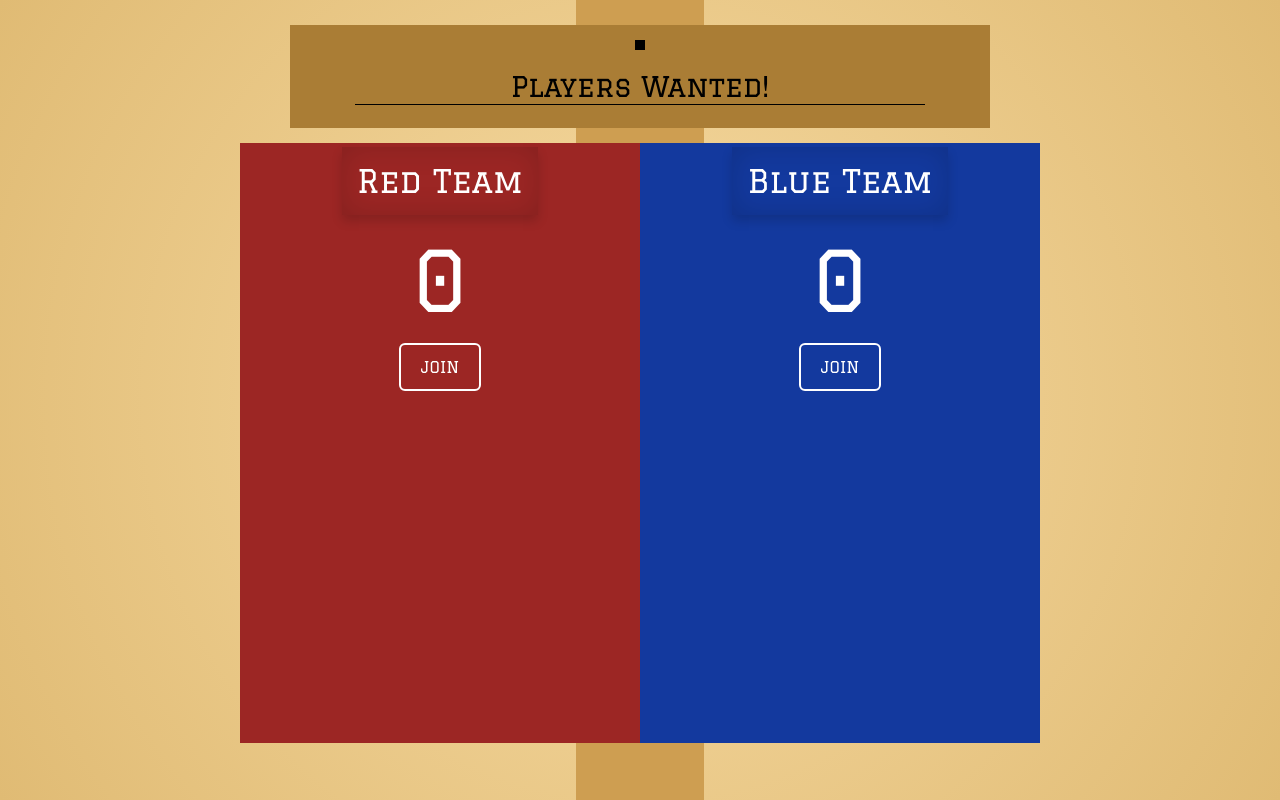
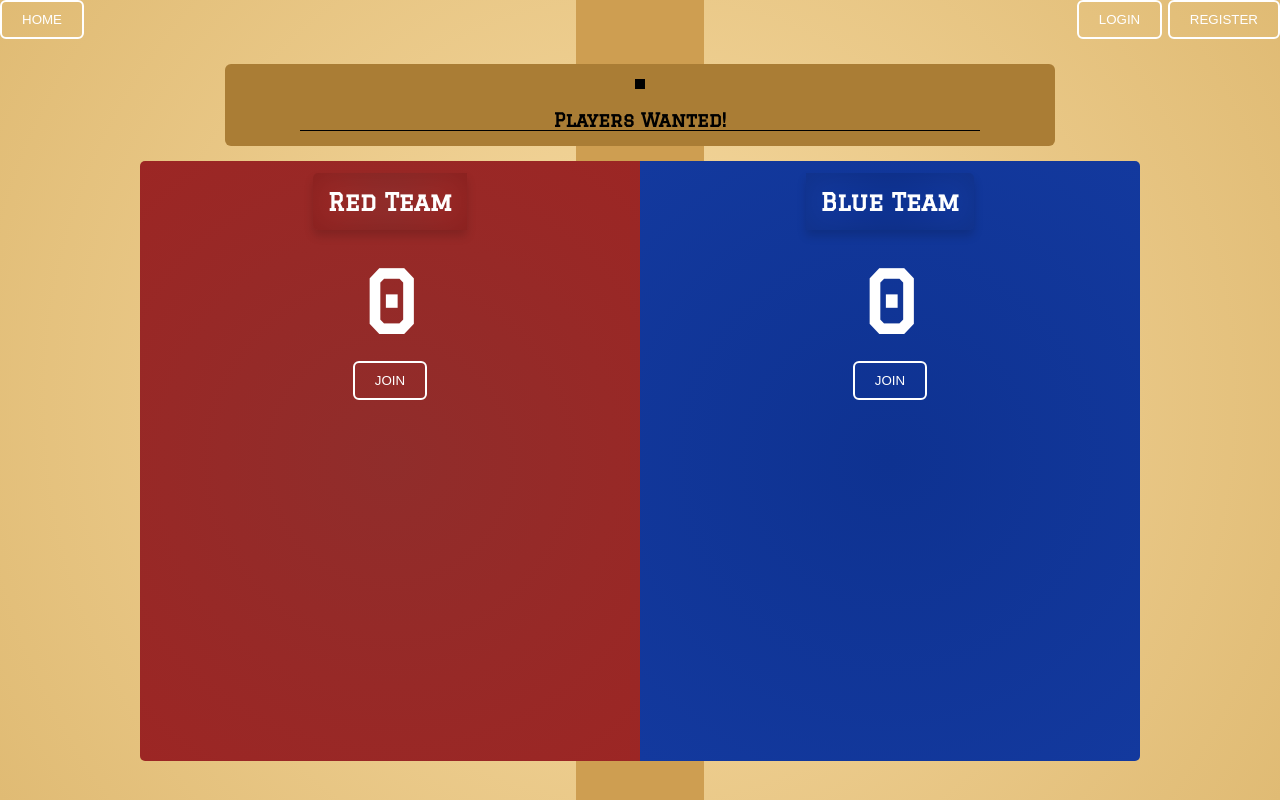
Before and after one commit to Naflin/redvsblue, a Django app: page / in a window 1280 px wide. Run offline with Django 3.2, Linux system fonts and the light colour scheme; data that the repository does not hold is empty; some libraries are stand-ins or nearby versions.

Commit message:
added lobby page

```diff
--- a/trivia/static/trivia/css/style.css
+++ b/trivia/static/trivia/css/style.css
@@ -23,6 +23,25 @@ RED VS BLUE
 */
 
 
+.primary-nav {
+    display: flex;
+    flex-direction: row;
+    justify-content: space-between;
+}
+
+.btn {
+    padding-bottom: 10px;
+    padding-top: 10px;
+    padding-right: 20px;
+    padding-left: 20px;
+    border-radius: 6px;
+    border: 2px solid #ffffff;
+    background: transparent;
+    color: #ffffff;
+    text-transform: uppercase;
+    text-decoration: none;
+    cursor: pointer;
+}
 
 #content {
     /* display: flex;
@@ -37,20 +56,61 @@ RED VS BLUE
     width: 100%;
 } */
 
+.dead-center {
+    display: flex;
+    justify-content: center;
+}
+
 .section {
+    display: flex;
+    justify-content: center;
+    width: 800px;
+}
+
+.row {
+    width: 100%;
+    display: flex;
+}
+
+.pane {
+    display: flex;
+    justify-content: flex-start;
+    border: solid 2px #ffffff;
+    height: 500px;
+}
+
+.pane-left {
+    flex: 1;
+    border-right: solid 2px #ffffff;
+    padding: 5px;
+}
+
+.pane-right {
+    flex: 3;
+    display: flex;
+    flex-direction: column-reverse;
+    padding: 5px;
+}
+
+.chatbox {
+
+}
+
+.section-main {
     display: flex;
     justify-content: center;
 }
 
 .sign-content {
     margin-top: 25px;
-    width: 700px;
+    width: 800px;
     padding: 15px;
     background: #aa7d35;
     display: flex;
     flex-direction: column;
     align-items: center;
     color: black;
+    border-radius: 6px;
 }
 
 .sign-content:before{
@@ -77,16 +137,24 @@ RED VS BLUE
     display: flex;
     flex-direction: column;
     align-items: center;
-    width: 400px;
+    width: 500px;
     height: 600px;
 }
 
 .redteam {
-    background: #9C2624;
+    /* background: #9C2624; */
+    background: rgb(144,45,43);
+    background: radial-gradient(circle, rgba(144,45,43,1) 0%, rgba(156,38,36,1) 100%);
+    border-top-left-radius: 5px;
+    border-bottom-left-radius: 5px;
 }
 
 .blueteam {
-    background: #13399E;
+    /* background: #13399E; */
+    background: rgb(14,50,145);
+    background: radial-gradient(circle, rgba(14,50,145,1) 0%, rgba(19,57,158,1) 100%);
+    border-bottom-right-radius: 5px;
+    border-top-right-radius: 5px;
 }
 
 .banner {
--- a/trivia/templates/trivia/base.html
+++ b/trivia/templates/trivia/base.html
@@ -6,13 +6,17 @@
     <meta http-equiv="X-UA-Compatible" content="ie=edge">
     <title>{% block title %}{% endblock %}</title>
     <link href="https://fonts.googleapis.com/css?family=Graduate" rel="stylesheet">
-    <link href="https://stackpath.bootstrapcdn.com/bootstrap/4.2.1/css/bootstrap.min.css" rel="stylesheet" integrity="sha384-GJzZqFGwb1QTTN6wy59ffF1BuGJpLSa9DkKMp0DgiMDm4iYMj70gZWKYbI706tWS" crossorigin="anonymous">
+    <!-- <link href="https://stackpath.bootstrapcdn.com/bootstrap/4.2.1/css/bootstrap.min.css" rel="stylesheet" integrity="sha384-GJzZqFGwb1QTTN6wy59ffF1BuGJpLSa9DkKMp0DgiMDm4iYMj70gZWKYbI706tWS" crossorigin="anonymous"> -->
     <link rel="stylesheet" href="{% static 'trivia/css/style.css' %}">
 </head>
 <body>
     <nav class="primary-nav">
-        <div class="burger">
-
+        <div>
+            <a href="/"><button class="btn">Home</button></a>
+        </div>
+        <div class="nav-auth">
+            <a href="{% url 'trivia:lobby' %}"><button class="btn">Login</button></a>
+            <button class="btn">Register</button>
         </div>
     </nav>
     <div id="content">
@@ -20,6 +24,6 @@
         {% endblock %}
     </div>
     <script src="https://cdnjs.cloudflare.com/ajax/libs/jquery/3.3.1/jquery.min.js" integrity="sha256-FgpCb/KJQlLNfOu91ta32o/NMZxltwRo8QtmkMRdAu8=" crossorigin="anonymous"></script>
-    <script src="https://stackpath.bootstrapcdn.com/bootstrap/4.2.1/js/bootstrap.min.js" integrity="sha384-B0UglyR+jN6CkvvICOB2joaf5I4l3gm9GU6Hc1og6Ls7i6U/mkkaduKaBhlAXv9k" crossorigin="anonymous"></script>
+    <!-- <script src="https://stackpath.bootstrapcdn.com/bootstrap/4.2.1/js/bootstrap.min.js" integrity="sha384-B0UglyR+jN6CkvvICOB2joaf5I4l3gm9GU6Hc1og6Ls7i6U/mkkaduKaBhlAXv9k" crossorigin="anonymous"></script> -->
 </body>
 </html>
--- a/trivia/templates/trivia/home.html
+++ b/trivia/templates/trivia/home.html
@@ -2,12 +2,12 @@
 
 {% block content %}
     <div class="wrapper">
-        <div class="section sign">
+        <div class="section-main sign">
             <div class="sign-content">
                 <h3 class="sign-title">Players Wanted!</h3>
             </div>
         </div>
-        <div class="section teams">
+        <div class="section-main teams">
             <div class="team redteam">
                 <div class="stats stats-blue">
                     <h2 class="banner redteam">Red Team</h2>
--- a/trivia/urls.py
+++ b/trivia/urls.py
@@ -5,4 +5,5 @@ app_name = 'trivia'
 
 urlpatterns = [
     path('', views.home, name='home'),
+    path('lobby/', views.lobby, name='lobby'),
 ]
--- a/trivia/views.py
+++ b/trivia/views.py
@@ -33,3 +33,7 @@ def home(request):
         'red': 0,
         'blue': 0,
     })
+
+def lobby(request):
+
+    return render(request, 'trivia/lobby.html')
```
Also changed, not shown: trivia/templates/trivia/lobby.html (added, +49 -0 lines).
